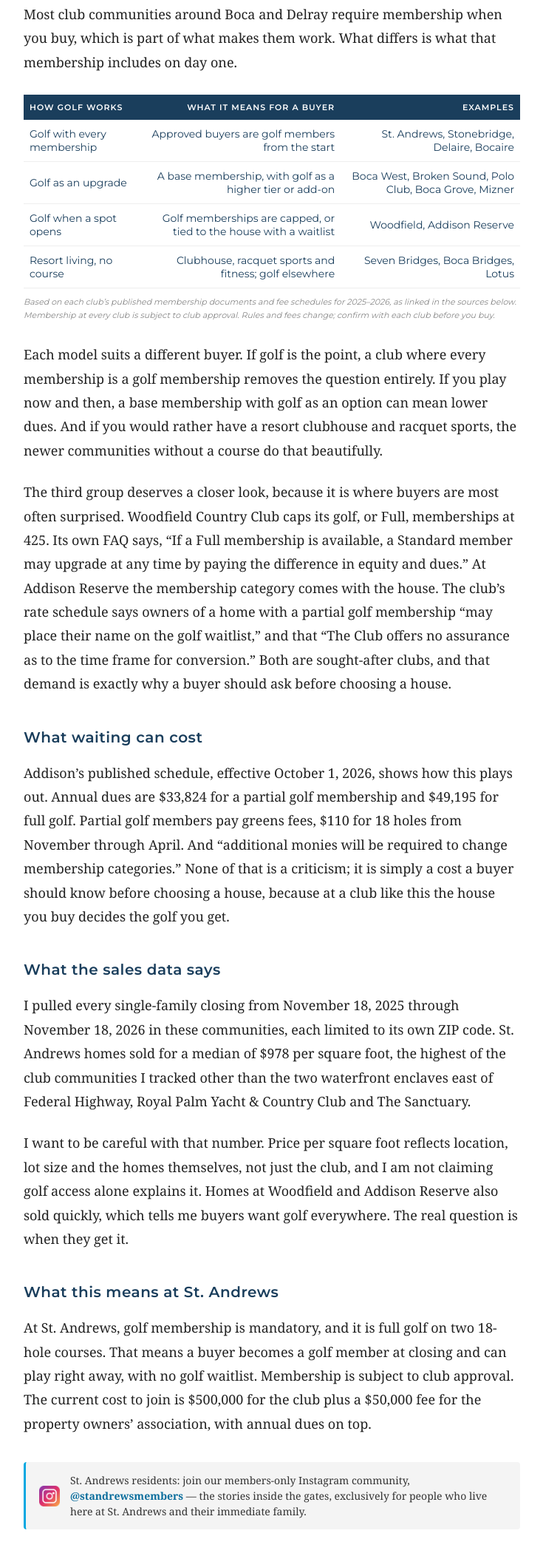
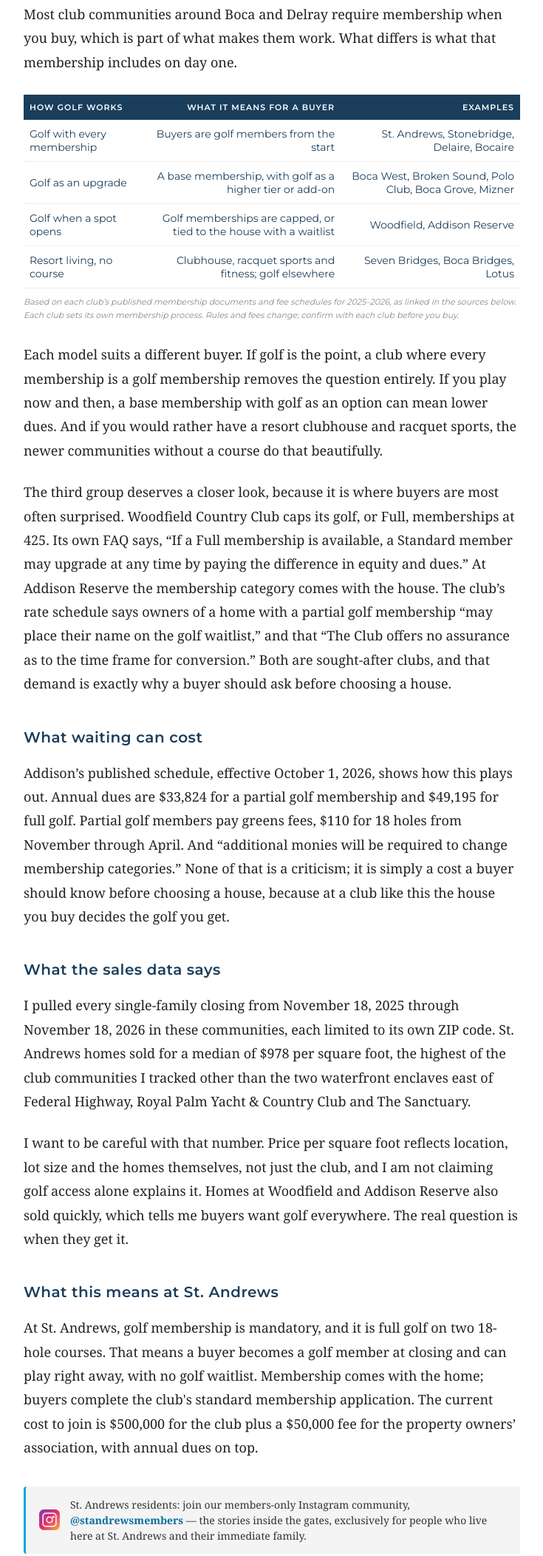
Before and after one commit to edmundbogen/edmundbogen.github.io, a plain HTML site: page golf-waitlist-nobody-mentions-at-closing/index.html in a window 1280 px wide. Shown: the part 2093-4197 px from the top of the page at 74% size, without its empty margins (272-1007 px from the left). Drawn offline with Linux system fonts and the light colour scheme; a web font is replaced by a local one.

Commit message:
Golf package: soften club-approval wording
Co-Authored-By: Claude Opus 5.5 <noreply@anthropic.com>

```diff
--- a/golf-waitlist-nobody-mentions-at-closing/index.html
+++ b/golf-waitlist-nobody-mentions-at-closing/index.html
@@ -94,12 +94,12 @@
   <div class="tbl">
     <table>
       <tr><th>How golf works</th><th>What it means for a buyer</th><th>Examples</th></tr>
-      <tr><td>Golf with every membership</td><td>Approved buyers are golf members from the start</td><td>St. Andrews, Stonebridge, Delaire, Bocaire</td></tr>
+      <tr><td>Golf with every membership</td><td>Buyers are golf members from the start</td><td>St. Andrews, Stonebridge, Delaire, Bocaire</td></tr>
       <tr><td>Golf as an upgrade</td><td>A base membership, with golf as a higher tier or add-on</td><td>Boca West, Broken Sound, Polo Club, Boca Grove, Mizner</td></tr>
       <tr><td>Golf when a spot opens</td><td>Golf memberships are capped, or tied to the house with a waitlist</td><td>Woodfield, Addison Reserve</td></tr>
       <tr><td>Resort living, no course</td><td>Clubhouse, racquet sports and fitness; golf elsewhere</td><td>Seven Bridges, Boca Bridges, Lotus</td></tr>
     </table>
-    <div class="tn">Based on each club&rsquo;s published membership documents and fee schedules for 2025&ndash;2026, as linked in the sources below. Membership at every club is subject to club approval. Rules and fees change; confirm with each club before you buy.</div>
+    <div class="tn">Based on each club&rsquo;s published membership documents and fee schedules for 2025&ndash;2026, as linked in the sources below. Each club sets its own membership process. Rules and fees change; confirm with each club before you buy.</div>
   </div>
 
   <p>Each model suits a different buyer. If golf is the point, a club where every membership is a golf membership removes the question entirely. If you play now and then, a base membership with golf as an option can mean lower dues. And if you would rather have a resort clubhouse and racquet sports, the newer communities without a course do that beautifully.</p>
@@ -115,7 +115,7 @@
   <p>I want to be careful with that number. Price per square foot reflects location, lot size and the homes themselves, not just the club, and I am not claiming golf access alone explains it. Homes at Woodfield and Addison Reserve also sold quickly, which tells me buyers want golf everywhere. The real question is when they get it.</p>
 
   <h2>What this means at St. Andrews</h2>
-  <p>At St. Andrews, golf membership is mandatory, and it is full golf on two 18-hole courses. That means a buyer becomes a golf member at closing and can play right away, with no golf waitlist. Membership is subject to club approval. The current cost to join is $500,000 for the club plus a $50,000 fee for the property owners&rsquo; association, with annual dues on top.</p>
+  <p>At St. Andrews, golf membership is mandatory, and it is full golf on two 18-hole courses. That means a buyer becomes a golf member at closing and can play right away, with no golf waitlist. Membership comes with the home; buyers complete the club's standard membership application. The current cost to join is $500,000 for the club plus a $50,000 fee for the property owners&rsquo; association, with annual dues on top.</p>
 
 
   <div style="display:flex;align-items:center;gap:14px;background:#f4f4f4;border-left:3px solid #00a8e1;border-radius:4px;padding:14px 18px;margin:36px 0;">
@@ -168,7 +168,7 @@
 </div>
 
 <div class="disc">
-  This article is general information and opinion, not legal, tax or investment advice. Club membership rules, fees and availability change, and membership at every club is subject to club approval; confirm current terms with each club. The author lives at St. Andrews Country Club and is a member. Market data courtesy of BeachesMLS. Information is deemed reliable but not guaranteed. It should not be used to infer the suitability or demographic character of any neighborhood or community. The Edmund Bogen Team supports equal housing opportunity. If your property is currently listed with another broker, this is not a solicitation of that listing. This email and artwork and photographs were created with the assistance of artificial intelligence.
+  This article is general information and opinion, not legal, tax or investment advice. Club membership rules, fees and availability change, and each club sets its own membership process; confirm current terms with each club. The author lives at St. Andrews Country Club and is a member. Market data courtesy of BeachesMLS. Information is deemed reliable but not guaranteed. It should not be used to infer the suitability or demographic character of any neighborhood or community. The Edmund Bogen Team supports equal housing opportunity. If your property is currently listed with another broker, this is not a solicitation of that listing. This email and artwork and photographs were created with the assistance of artificial intelligence.
 </div>
 
 <footer>
```
Also changed, not shown: dashboard-2026-11-19/index.html (+1 -1 lines).
